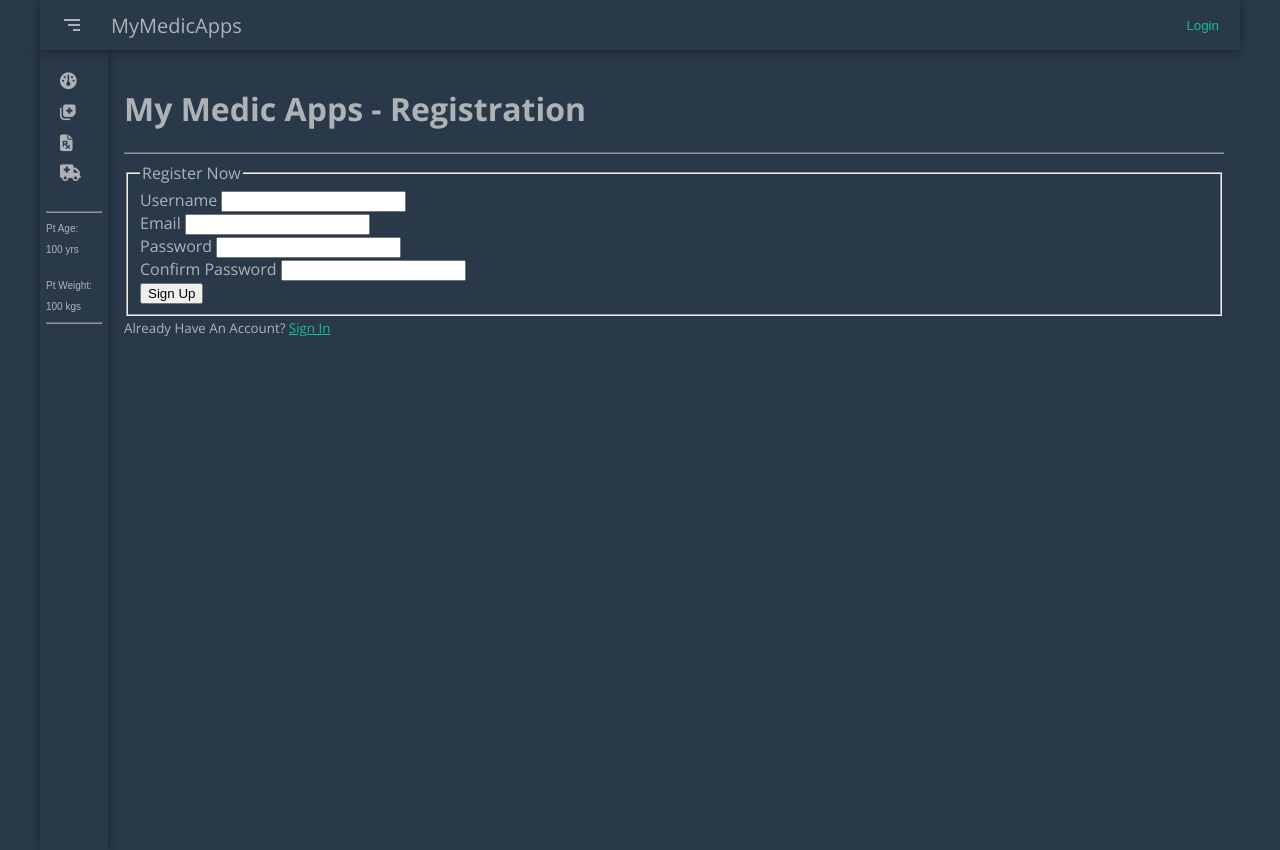
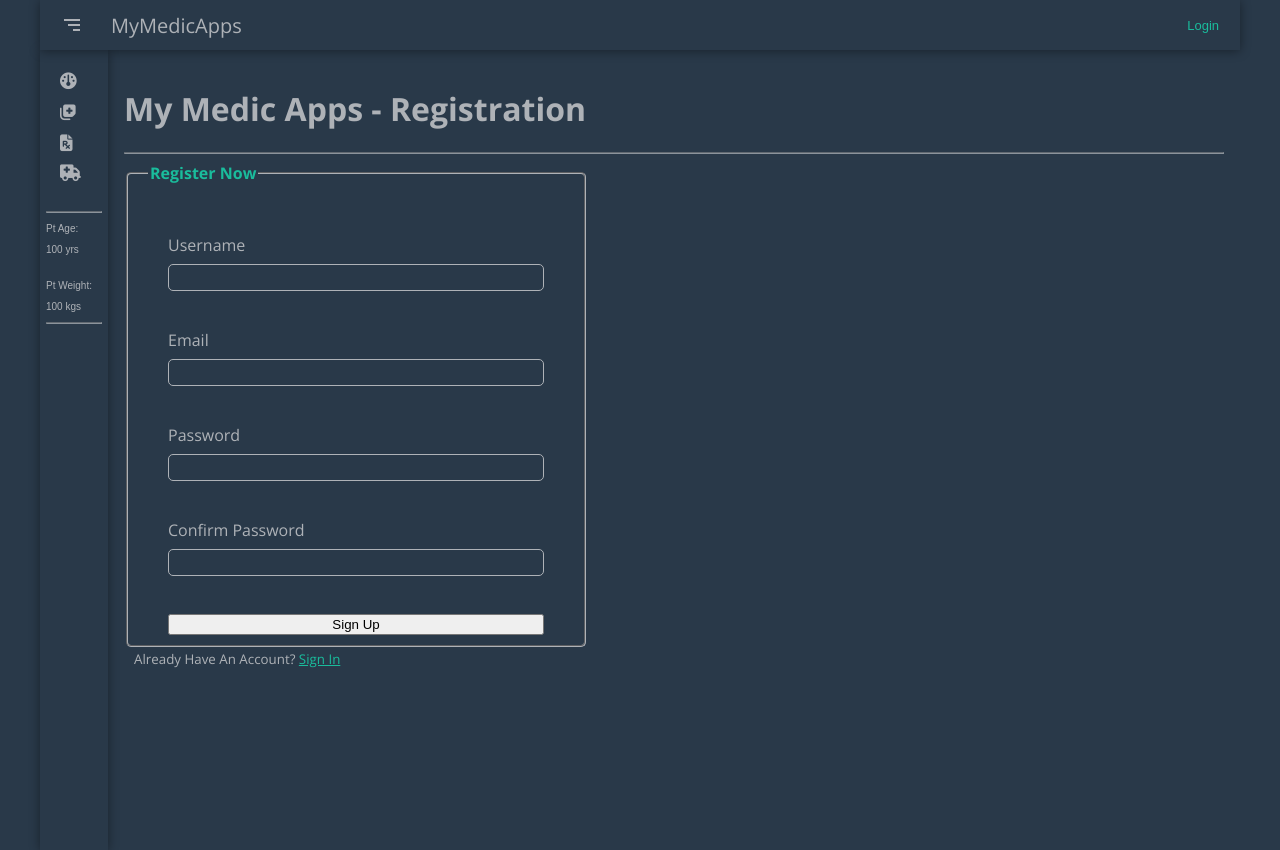
Before and after one commit to CynicalSaint48/MyMedicAppsProtocols, a Flask app: page /register in a window 1280 px wide. Run offline with Flask 3, Linux system fonts and the light colour scheme; some libraries are stand-ins or nearby versions.

Commit message:
Registration/Login

```diff
--- a/master/static/styles.css
+++ b/master/static/styles.css
@@ -572,9 +572,118 @@
    text-decoration: none;
    color: var(--teal-accent);
    cursor: pointer;
+   font-size: small;
 }
 
 .invalid-feedback {
+
+}
+
+.invalid-feedback span {
    color: red;
-   font-size: large;
+   font-size:small;
 }
+
+.form-group {
+   display: flex;
+   flex-direction: column;
+   gap: .5em;
+   flex-grow: 1;
+   max-width: 460px;
+}
+
+.form-group-inner {
+   display: flex;
+   flex-grow: 0;
+   overflow: hidden;
+   flex-wrap: nowrap;
+   justify-content: space-between;
+}
+
+.form-control-lg {
+   min-width:  225px;
+   margin-bottom: 5px;
+   background-color: var(--blue-bg);
+   color: var(--teal-accent);
+   padding: 5px;
+   border: 1px solid var(--light-txt);
+   border-radius: 5px;
+   outline: none;
+}
+
+.form-submit {
+   display: flex;
+   flex-grow: 0;
+   overflow: hidden;
+   flex-wrap: nowrap;
+   justify-content: right;
+}
+
+.btn-submit {
+   max-width: 100px;
+   margin-bottom: 20px;
+}
+
+.form-control-label {
+   min-width: 137px;
+}
+
+.form-group {
+   border-color: var(--light-txt);
+   padding-left: 20px;
+   padding-right: 20px;
+   padding-top: 25px;
+   border-radius: 5px;
+}
+
+.form-content legend {
+   color: var(--teal-accent);
+   font-weight: 600;
+}
+
+.text-muted {
+   margin-left: 10px;
+}
+
+.remember-register {
+   display: flex;
+   flex-grow: 0;
+   overflow: hidden;
+   flex-wrap: nowrap;
+   justify-content: space-between;
+   margin-bottom: 20px;
+}
+
+.form-check-label {
+   font-size: smaller;
+   padding-bottom: 2px;
+}
+
+.form-check {
+   display: flex;
+   gap: .5em;
+   align-items: center;
+}
+
+.alert-danger {
+   opacity: 85%;
+   color: red;
+   margin-left: 15px;
+   border: 1px solid red;
+   border-radius: 3px;
+   padding: 7px;
+   /* min-width: 460px; */
+}
+
+.message-div {
+   display: flex;
+}
+
+.alert-message_success {
+   color: var(--teal-accent);
+   margin-left: 15px;
+   border: 1px solid var(--teal-accent);
+   border-radius: 3px;
+   padding: 7px;
+   /* min-width: 460px; */
+}
```
